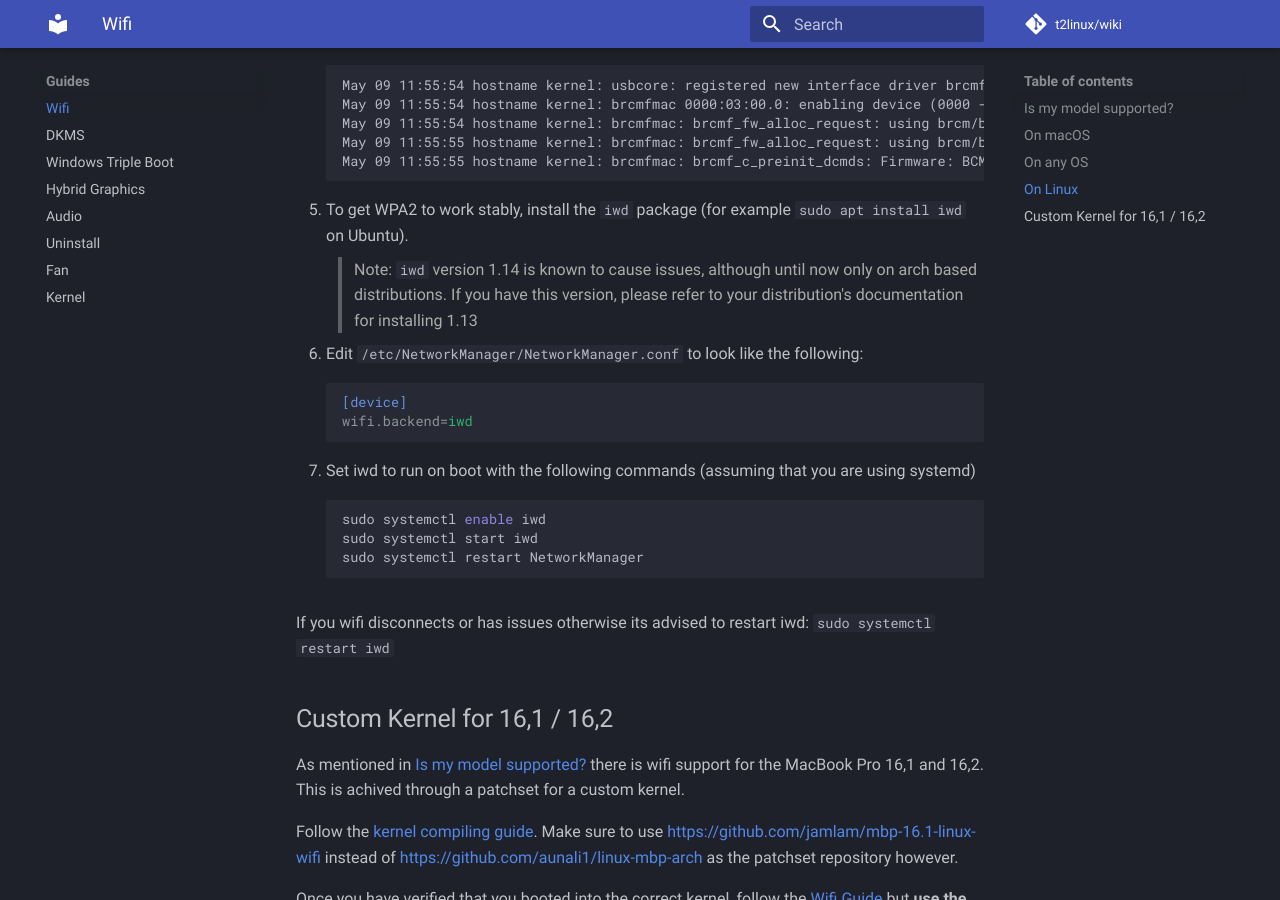
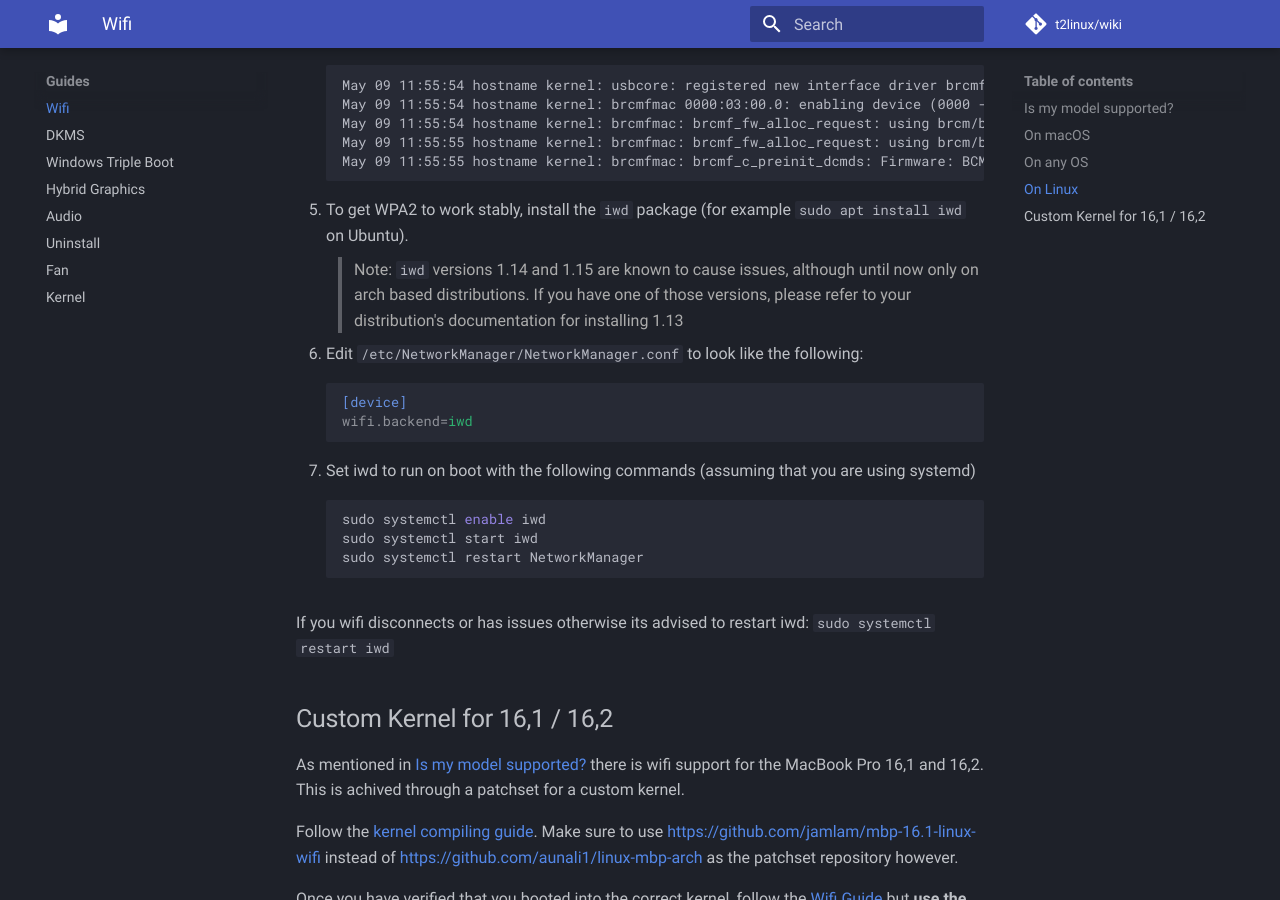
Before and after one commit to t2linux/wiki, an MkDocs documentation site: the page built from docs/guides/wifi.md, in a window 1280 px wide and 900 px high, scrolled down 2149 px. Built offline with MkDocs 1.6.1 and Material for MkDocs 9.7.7, drawn with Linux system fonts in a browser that asks for light colours; comment, search, counter and statistics services are not loaded.

Commit message:
Guides: Extend iwd version warning to 1.15

```diff
--- a/docs/guides/wifi.md
+++ b/docs/guides/wifi.md
@@ -75,8 +75,7 @@ You can get your model using `system_profiler SPHardwareDataType | grep "Model I
 
 5. To get WPA2 to work stably, install the `iwd` package (for example `sudo apt install iwd` on Ubuntu).
 
-    > Note: `iwd` version 1.14 is known to cause issues, although until now only on arch based distributions. If you have this version,
-    please refer to your distribution's documentation for installing 1.13
+    > Note: `iwd` versions 1.14 and 1.15 are known to cause issues, although until now only on arch based distributions. If you have one of those versions, please refer to your distribution's documentation for installing 1.13
 
 6. Edit `/etc/NetworkManager/NetworkManager.conf` to look like the following:
 
```
